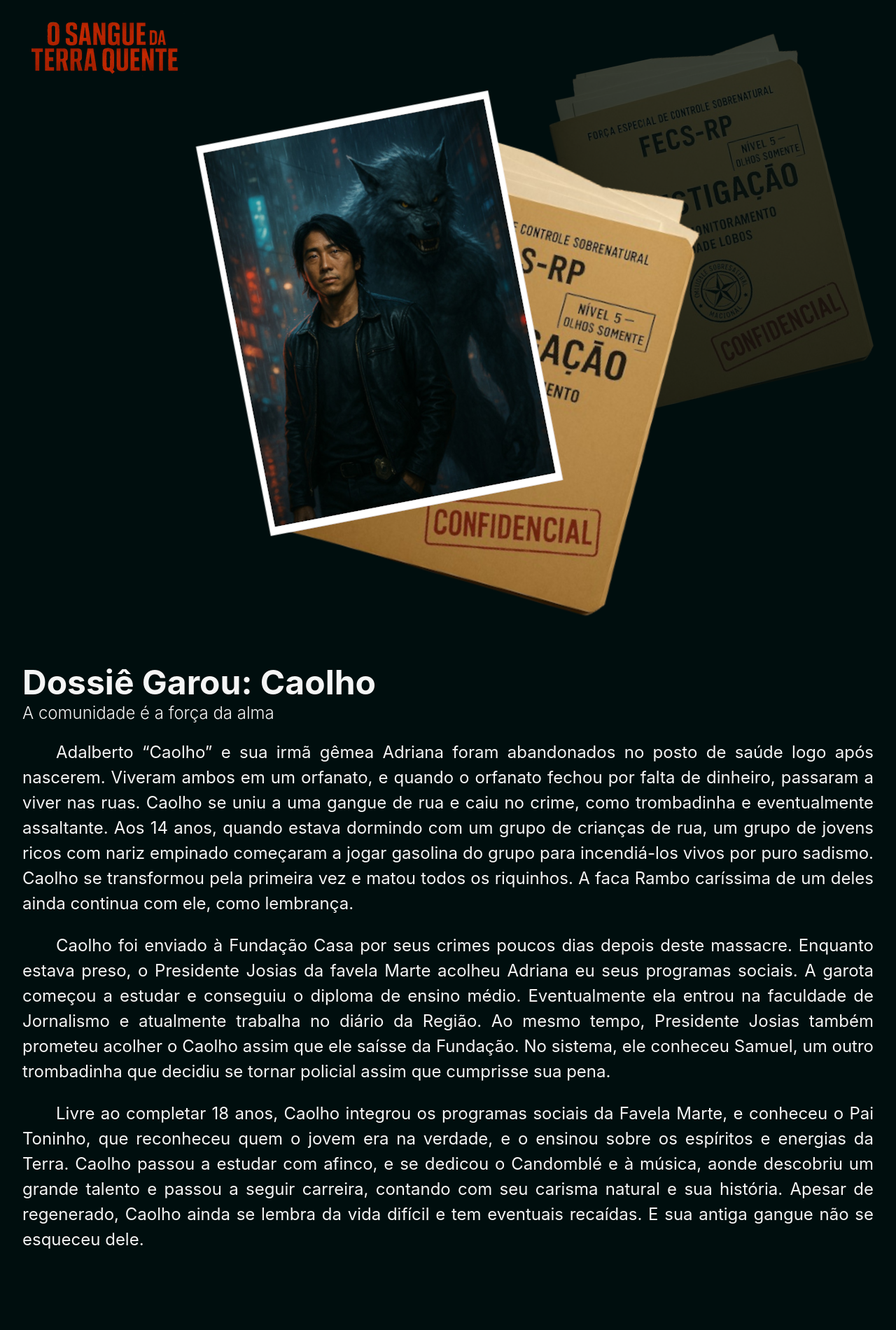
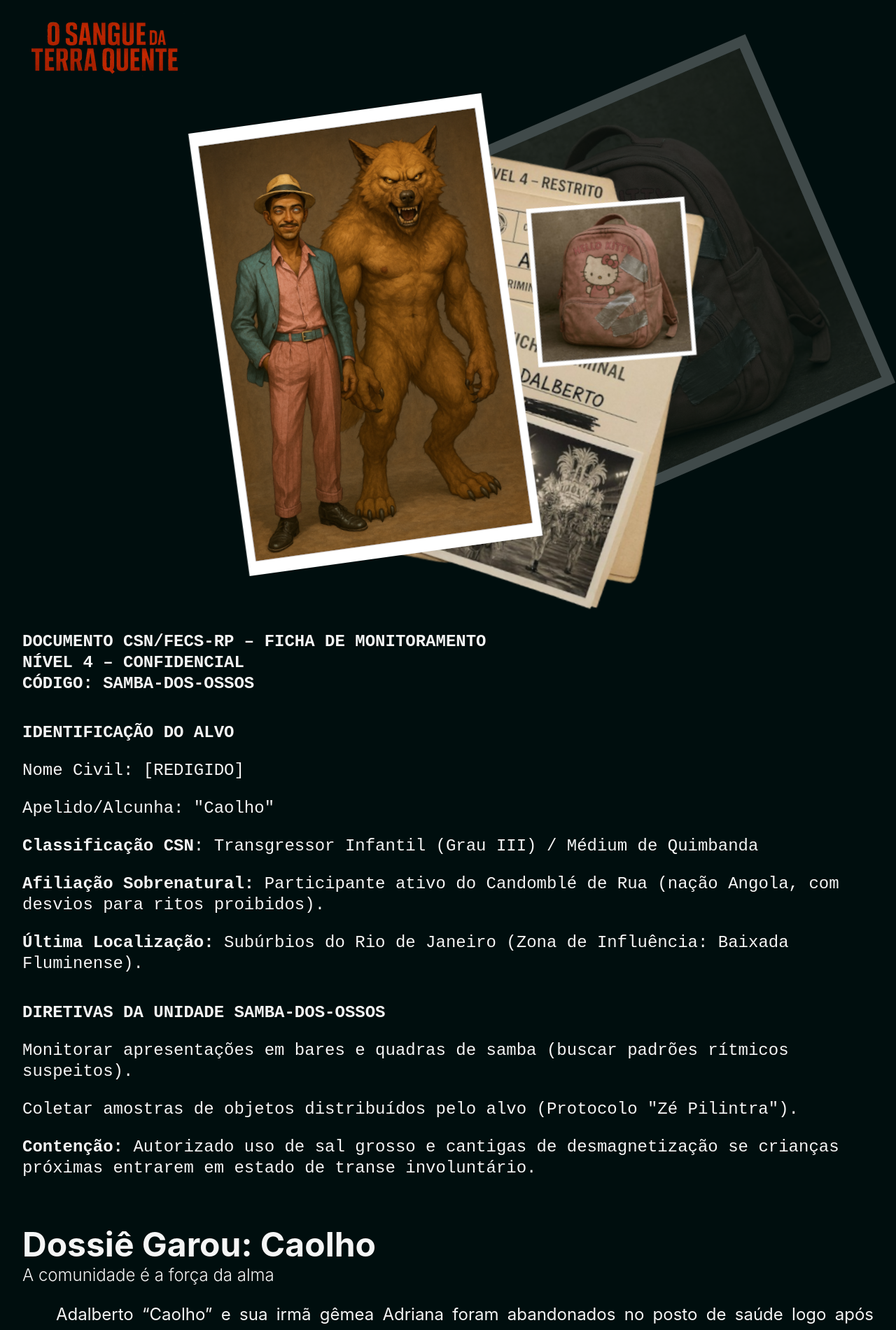
Before and after one commit to johnywalves/sangue-terra-quente, a Jekyll site: the page built from caolho.markdown, in a window 1280 px wide. Shown: the top 1900 px of the page at 70% size. Built offline with Jekyll 4.4.1, drawn with Linux system fonts in a browser that asks for light colours.

Commit message:
:sparkles: add dossie Caolho and Dante

```diff
--- a/_includes/head.html
+++ b/_includes/head.html
@@ -138,6 +138,10 @@ append: page.thumbnail %} {% endif %}
       display: flex;
       flex-direction: row;
       align-items: center;
+
+      & a {
+        z-index: 2;
+      }
     }
 
     /* Content Footer */
--- a/_layouts/wolf.html
+++ b/_layouts/wolf.html
@@ -73,18 +73,123 @@
   <main>
     <img src="{{ site.baseurl }}/images/{{ page.thumbnail }}" alt="" />
 
-    {%if page.danger %}
+    {%if page.samba %}
     <p>
-      <strong><code></code></strong>
+      <strong>
+        <code>
+          DOCUMENTO CSN/FECS-RP – FICHA DE MONITORAMENTO<br />
+          NÍVEL 4 – CONFIDENCIAL<br />
+          CÓDIGO: SAMBA-DOS-OSSOS
+        </code>
+      </strong>
     </p>
 
+    <p style="margin-top: 1rem">
+      <code><strong>IDENTIFICAÇÃO DO ALVO</strong></code>
+    </p>
+    <p><code>Nome Civil: [REDIGIDO]</code></p>
+    <p><code>Apelido/Alcunha: "Caolho"</code></p>
     <p>
-      <strong
-        ><code
+      <code>
+        <strong>Classificação CSN</strong>: Transgressor Infantil (Grau III) /
+        Médium de Quimbanda
+      </code>
+    </p>
+    <p>
+      <code>
+        <strong>Afiliação Sobrenatural:</strong> Participante ativo do Candomblé
+        de Rua (nação Angola, com desvios para ritos proibidos).
+      </code>
+    </p>
+    <p>
+      <code>
+        <strong>Última Localização:</strong> Subúrbios do Rio de Janeiro (Zona
+        de Influência: Baixada Fluminense).
+      </code>
+    </p>
+
+    <p style="margin-top: 1rem">
+      <code><strong>DIRETIVAS DA UNIDADE SAMBA-DOS-OSSOS</strong></code>
+    </p>
+    <p>
+      <code>
+        Monitorar apresentações em bares e quadras de samba (buscar padrões
+        rítmicos suspeitos).
+      </code>
+    </p>
+    <p>
+      <code>
+        Coletar amostras de objetos distribuídos pelo alvo (Protocolo "Zé
+        Pilintra").
+      </code>
+    </p>
+    <p>
+      <code>
+        <strong>Contenção:</strong> Autorizado uso de sal grosso e cantigas de
+        desmagnetização se crianças próximas entrarem em estado de transe
+        involuntário.
+      </code>
+    </p>
+
+    {% endif %} {%if page.vote %}
+    <p>
+      <strong>
+        <code>
+          DOCUMENTO FECS-RP – RESUMO OPERACIONAL<br />NÍVEL 5 – OLHOS SOMENTE<br />CÓDIGO:
+          VERDE-NEGRO/ALFA-9
+        </code>
+      </strong>
+    </p>
+
+    <p style="margin-top: 1rem">
+      <code><strong>ALVO:</strong> "Lobo do Congresso"</code>
+    </p>
+    <p>
+      <code>
+        <strong>Tipo:</strong> Lobisomem/Senhor das Sombras (Grau VII)
+      </code>
+    </p>
+    <p>
+      <code>
+        <strong>Fachada:</strong> Político do Partido Verde (causas ambientais)
+      </code>
+    </p>
+    <p>
+      <code>
+        <strong>Risco:</strong> Ritualista em áreas protegidas; possível pacto
+        com entidades Verdes Antigas.
+      </code>
+    </p>
+
+    <p style="margin-top: 1rem">
+      <strong><code>AÇÕES AUTORIZADAS:</code></strong>
+    </p>
+    <p>
+      <code>Monitoramento contínuo (agentes "Gardênia" e "Luar Negro").</code>
+    </p>
+    <p>
+      <code>
+        Contenção com balas de prata + arruda (Protocolo Luna-Cinza) se
+        transformação ocorrer em zona urbana.
+      </code>
+    </p>
+    <p>
+      <code>
+        <strong>AVISO:</strong> Evitar contato visual direto – suspeita de
+        detecção por reflexos.
+      </code>
+    </p>
+    <p><code>(Documento auto-destrutivo. Eliminar após leitura.)</code></p>
+
+    {% endif %} {%if page.danger %}
+
+    <p>
+      <strong>
+        <code
           >NOTIFICAÇÃO CSN - ACESSO RESTRITO NÍVEL 4<br />
-          ALERTA DE SEGURANÇA MÁXIMA</code
-        ></strong
-      >
+          ALERTA DE SEGURANÇA MÁXIMA
+        </code>
+      </strong>
     </p>
 
     <p style="margin-top: 1rem">
--- a/caolho.markdown
+++ b/caolho.markdown
@@ -2,8 +2,9 @@
 layout: wolf
 title: Caolho
 subtitle: A comunidade é a força da alma
-thumbnail: dossie_han.png
-background: dossie_background.png
+thumbnail: dossie_caolho.png
+background: dossie_bag.png
+samba: true
 ---
 
 Adalberto "Caolho" e sua irmã gêmea Adriana foram abandonados no posto de saúde logo após nascerem. Viveram ambos em um orfanato, e quando o orfanato fechou por falta de dinheiro, passaram a viver nas ruas. Caolho se uniu a uma gangue de rua e caiu no crime, como trombadinha e eventualmente assaltante.
--- a/dante.markdown
+++ b/dante.markdown
@@ -2,8 +2,9 @@
 layout: wolf
 title: Dante
 subtitle: (oxítona, pronuncia-se Dan-tê)
-thumbnail: dossie_han.png
-background: dossie_background.png
+thumbnail: dossie_dante.png
+background: dossie_flyer.png
+vote: true
 ---
 
 Desde cedo, Dante aprendeu que o mundo real era feito de camadas. Por trás de cada sorriso político, de cada reunião de negócios e de cada decisão pública, havia uma rede invisível de interesses, manipulações e trocas de poder. Filho de um influente empresário da construção civil e de uma professora de biologia ambiental, Dante cresceu entre os extremos: os salões de reuniões repletos de cifras e os campos de proteção ambiental onde sua mãe lutava contra a destruição desenfreada.
```
Also changed, not shown: _layouts/home.html (+31 -7 lines), images/caolho_2.jpg (added), images/caolho_ficha.jpg (added), images/caolho_ficha_background.png (added), images/dante_2.jpg (added), images/dossie_bag.png (added), images/dossie_caolho.png (added), images/dossie_dante.png (added), images/dossie_flyer.png (added), 2 other files.
